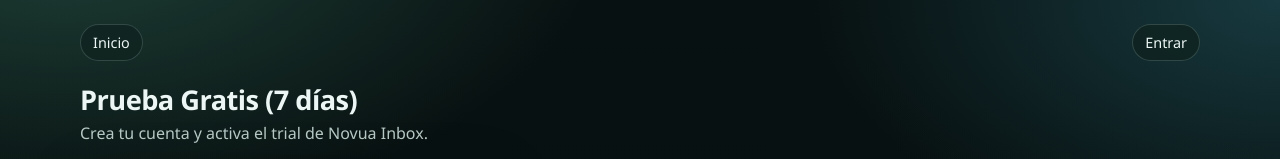
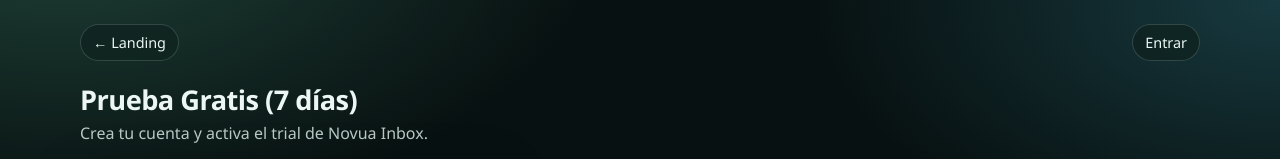
Before and after one commit to iveteamorim/ai-ops-inbox, a Next.js app: page /signup in a window 1280 px wide. Shown: the top 159 px of the page. Built offline with nearby package versions, Linux system fonts and the light colour scheme; no server answers.

Commit message:
fix: use landing back link in auth navigation

```diff
--- a/src/app/signup/page.tsx
+++ b/src/app/signup/page.tsx
@@ -71,7 +71,12 @@ export default function SignupPage() {
 
   return (
     <section className="page">
-      <MarketingNav showSections={false} showLocale={false} showStartFree={false} />
+      <MarketingNav
+        showSections={false}
+        showLocale={false}
+        showStartFree={false}
+        showBackToLanding
+      />
       <header className="header">
         <div>
           <h1 className="title">{t("signup_title")}</h1>
--- a/src/components/MarketingNav.tsx
+++ b/src/components/MarketingNav.tsx
@@ -6,6 +6,7 @@ import { LocaleMenu } from "@/components/i18n/LocaleMenu";
 
 type Props = {
   showHome?: boolean;
+  showBackToLanding?: boolean;
   showSections?: boolean;
   showLocale?: boolean;
   showSignIn?: boolean;
@@ -14,6 +15,7 @@ type Props = {
 
 export function MarketingNav({
   showHome = true,
+  showBackToLanding = false,
   showSections = true,
   showLocale = true,
   showSignIn = true,
@@ -23,7 +25,9 @@ export function MarketingNav({
 
   return (
     <nav className="nav marketing-nav">
-      {showHome ? <Link href="/">{t("nav_home")}</Link> : null}
+      {showHome ? (
+        <Link href="/">{showBackToLanding ? `← ${t("nav_landing")}` : t("nav_home")}</Link>
+      ) : null}
       {showSections ? <a href="#revenue">{t("nav_revenue_ai")}</a> : null}
       {showSections ? <a href="#features">{t("nav_features")}</a> : null}
       <span className="nav-spacer" />
```
Also changed, not shown: src/app/login/page.tsx (+6 -1 lines).
